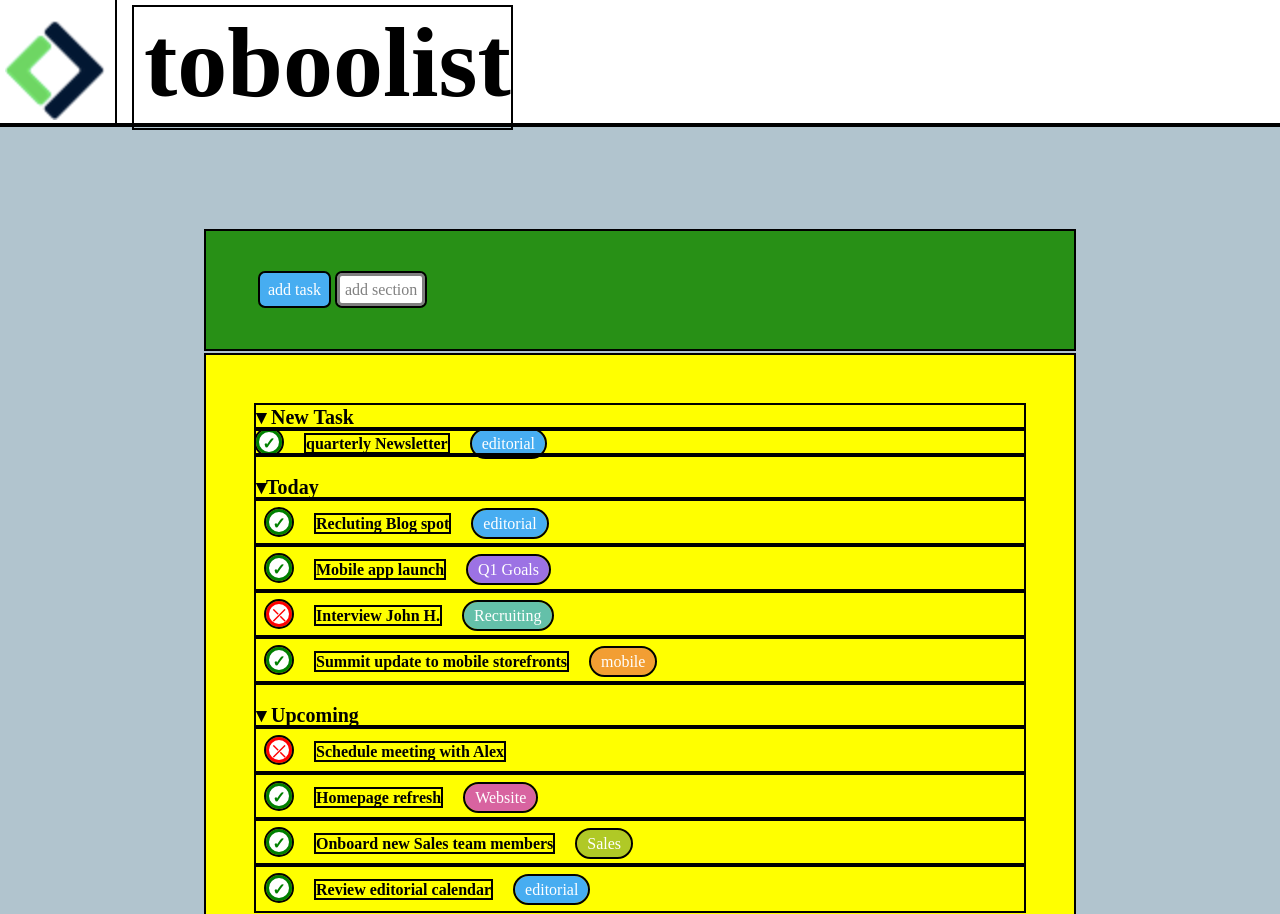
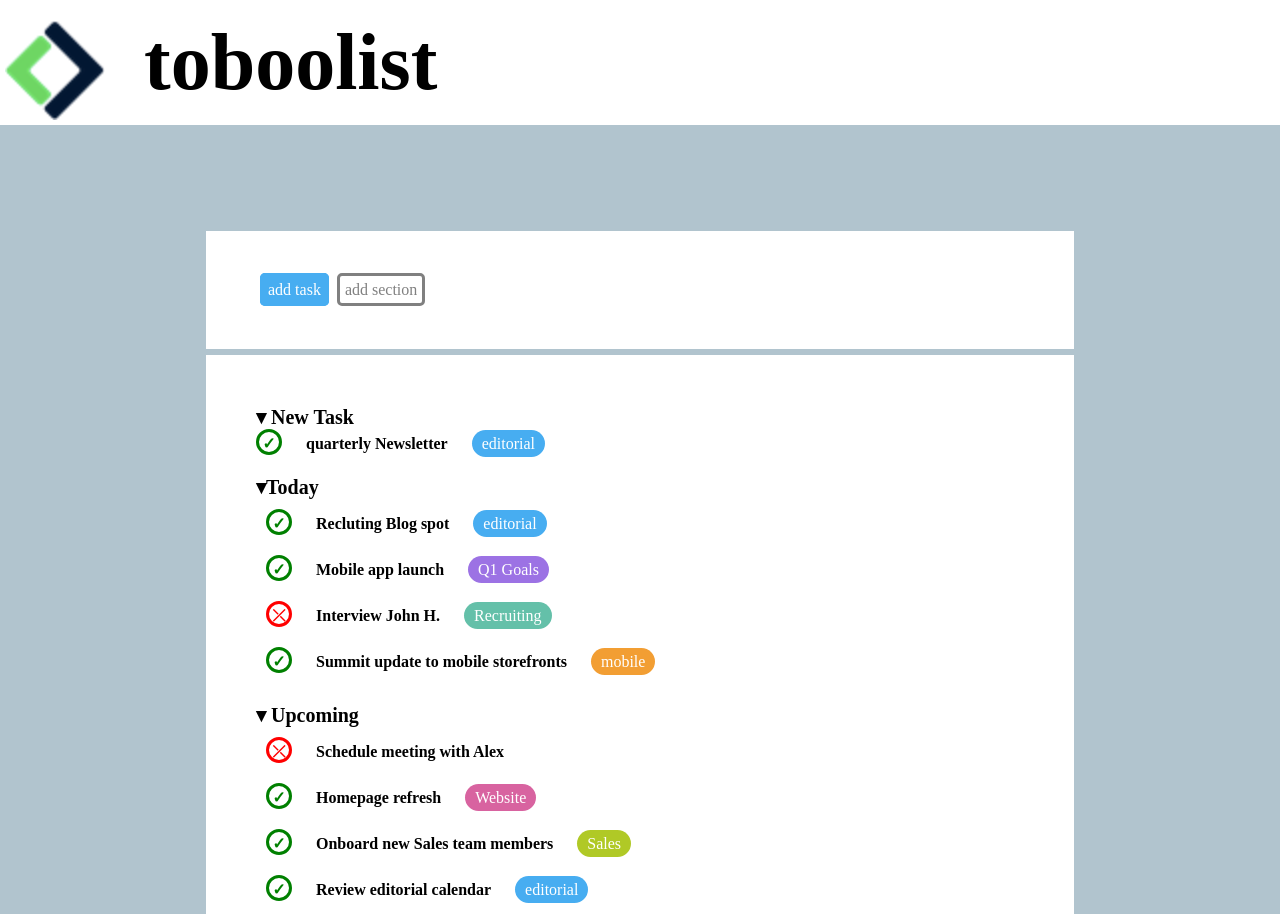
Before and after one commit to manuelpezzi/html-css-toboolist, a plain HTML site: page index.html in a window 1280 px wide. Shown: the top 914 px of the page. Drawn offline with Linux system fonts and the light colour scheme.

Commit message:
add:fine esercizio

```diff
--- a/css/debug.css
+++ /dev/null
@@ -1,3 +0,0 @@
-*{
-    outline: 2px solid black;
-}
--- a/css/style.css
+++ b/css/style.css
@@ -8,7 +8,7 @@
     vertical-align: middle;
 }
 .title{
-   font-size: 100px;
+   font-size: 80px;
    font-weight: bold;
   margin: 15px;
   padding: 0px 0px 10px 10px;
@@ -19,12 +19,12 @@ main{
 }
 .first{
  padding: 50px;
-  background-color: rgb(40, 144, 22);
+  background-color: white;
   margin: 6px;
 }
 .second{
     padding: 50px;
-    background-color: yellow;
+    background-color: white;
     margin:6px;
 }
 .button1{
--- a/index.html
+++ b/index.html
@@ -1,8 +1,6 @@
 <!DOCTYPE html>
 <html lang="en">
 <head>
-    <!--link debug-->
-    <link rel="stylesheet" href="./css/debug.css">
     <!--link style-->
     <link rel="stylesheet" href="./css/style.css">
     <!--link reset-->
```
